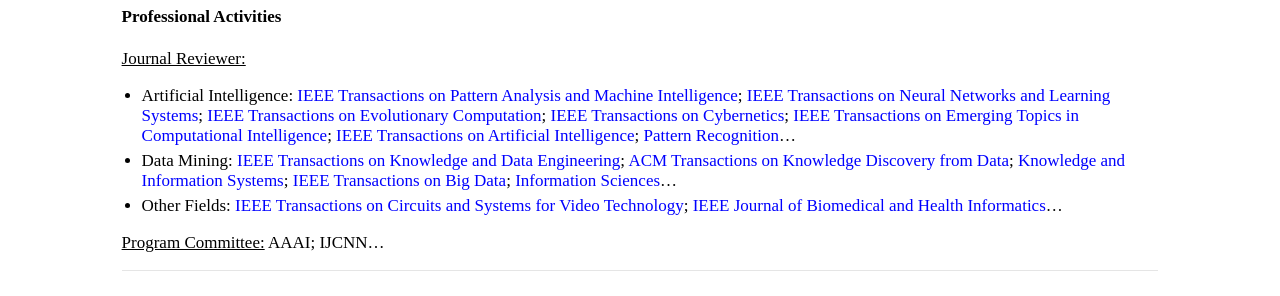
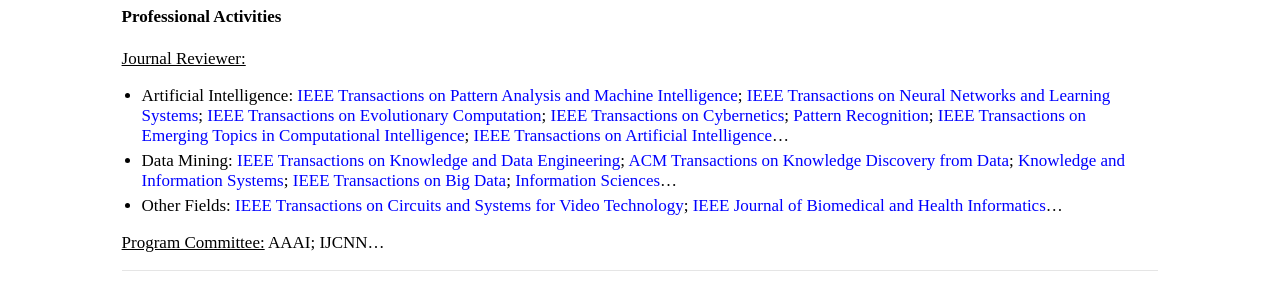
Before and after one commit to jiazhang-ml/jiazhang-ml.github.io, a Jekyll site: the page built from index.md, in a window 1280 px wide. Shown: the part 1259-1555 px from the top of the page. Built offline with Jekyll 4.4.1, drawn with Linux system fonts in a browser that asks for light colours.

```diff
--- a/index.md
+++ b/index.md
@@ -47,7 +47,7 @@ layout: default
 #### Professional Activities
 
 <u>Journal Reviewer:</u>
-* Artificial Intelligence: [IEEE Transactions on Pattern Analysis and Machine Intelligence](https://mc.manuscriptcentral.com/tpami-cs); [IEEE Transactions on Neural Networks and Learning Systems](https://mc.manuscriptcentral.com/tnnls); [IEEE Transactions on Evolutionary Computation](https://mc.manuscriptcentral.com/tevc-ieee); [IEEE Transactions on Cybernetics](https://mc.manuscriptcentral.com/cyb-ieee); [IEEE Transactions on Emerging Topics in Computational Intelligence](https://mc.manuscriptcentral.com/tetci-ieee); [IEEE Transactions on Artificial Intelligence](https://mc.manuscriptcentral.com/tai-ieee); [Pattern Recognition](https://www.sciencedirect.com/journal/pattern-recognition)...
+* Artificial Intelligence: [IEEE Transactions on Pattern Analysis and Machine Intelligence](https://mc.manuscriptcentral.com/tpami-cs); [IEEE Transactions on Neural Networks and Learning Systems](https://mc.manuscriptcentral.com/tnnls); [IEEE Transactions on Evolutionary Computation](https://mc.manuscriptcentral.com/tevc-ieee); [IEEE Transactions on Cybernetics](https://mc.manuscriptcentral.com/cyb-ieee); [Pattern Recognition](https://www.sciencedirect.com/journal/pattern-recognition); [IEEE Transactions on Emerging Topics in Computational Intelligence](https://mc.manuscriptcentral.com/tetci-ieee); [IEEE Transactions on Artificial Intelligence](https://mc.manuscriptcentral.com/tai-ieee)...
 * Data Mining: [IEEE Transactions on Knowledge and Data Engineering](https://mc.manuscriptcentral.com/tkde-cs); [ACM Transactions on Knowledge Discovery from Data](https://mc.manuscriptcentral.com/tkdd); [Knowledge and Information Systems](https://www.springer.com/journal/10115); [IEEE Transactions on Big Data](https://mc.manuscriptcentral.com/tbd-cs); [Information Sciences](https://www.sciencedirect.com/journal/information-sciences)...
 * Other Fields: [IEEE Transactions on Circuits and Systems for Video Technology](https://mc.manuscriptcentral.com/tcsvt); [IEEE Journal of Biomedical and Health Informatics](https://mc.manuscriptcentral.com/jbhi-embs)...
 
```
